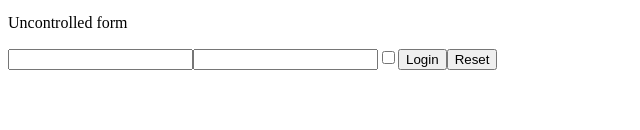
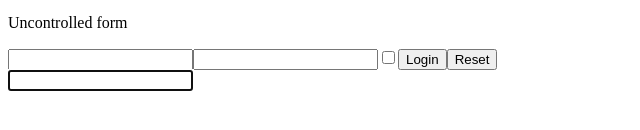
Before and after one commit to lauriiief/React, a React (Vite) app in the folder exercises-react/: page / in a window 1280 px wide. Shown: the part 500-630 px from the top of the page, without its empty margins (0-640 px from the left). Built offline with nearby package versions, Linux system fonts and the light colour scheme.

Commit message:
Refs - 1

```diff
--- a/exercises-react/src/App.jsx
+++ b/exercises-react/src/App.jsx
@@ -1,6 +1,7 @@
 import { AlertClock } from "./AlertClock";
 import { Clock } from "./Clock";
 import { Counter } from "./Counter";
+import FocusableInput from "./FocusableInput";
 import { Hello } from "./Hello";
 import { InteractiveWelcome } from "./InteractiveWelcome";
 import { Login } from "./Login";
@@ -35,6 +36,7 @@ export function App(){
         <Login loginFunction={onLogin}/>
         <InteractiveWelcome/>
         <UncontrolledLogin/>
+        <FocusableInput/>
     </div>
     )
 }{/* When I pass my name, it renders as Welcome, Laura! */}
--- /dev/null
+++ b/exercises-react/src/FocusableInput.jsx
@@ -0,0 +1,13 @@
+import { useEffect, useRef } from "react";
+
+const FocusableInput = () => {
+    const inputRef = useRef(null);
+
+    useEffect(() => {
+        inputRef.current.focus();
+    }, []);
+
+    return <input ref={inputRef} type="text" />
+};
+
+export default FocusableInput;
```
